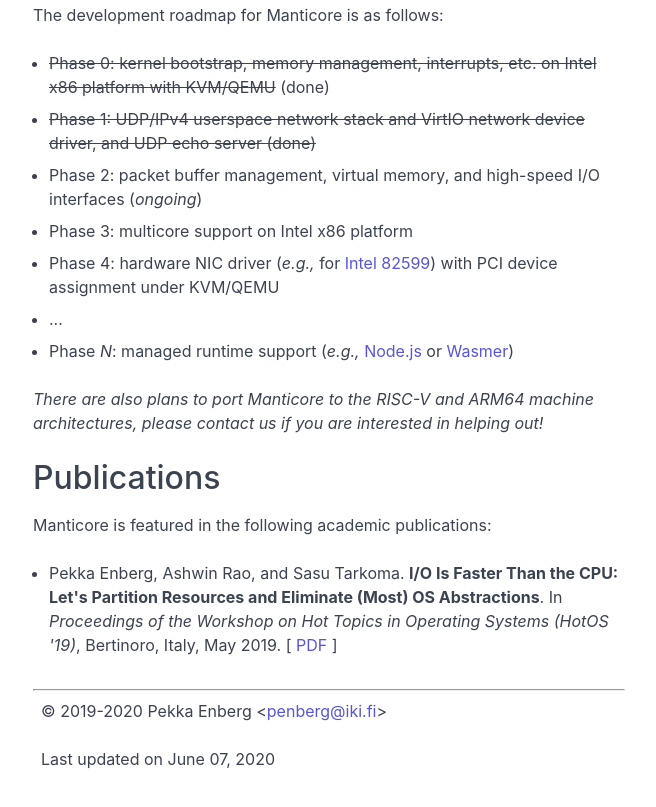
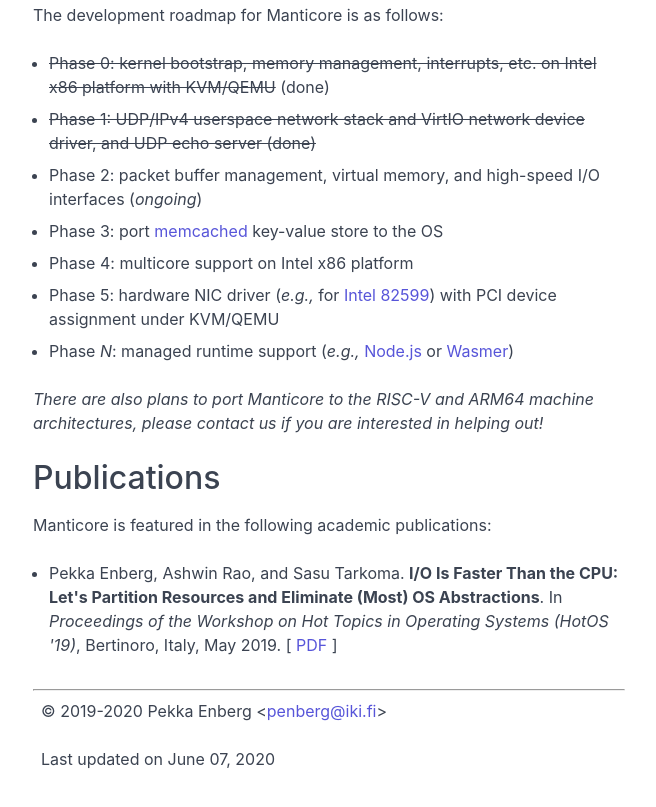
Before and after one commit to manticoreos/manticoreos.github.io, a plain HTML site: page index.html in a window 1280 px wide. Shown: the part 1205-2012 px from the top of the page, without its empty margins (311-967 px from the left). Drawn offline with nearby package versions, Linux system fonts and the light colour scheme.

Commit message:
Update roadmap on home page

```diff
--- a/index.html
+++ b/index.html
@@ -89,9 +89,9 @@
             <li><s>Phase 0: kernel bootstrap, memory management, interrupts, etc. on Intel x86 platform with KVM/QEMU</s> (done)</li>
 	    <li><s>Phase 1: UDP/IPv4 userspace network stack and VirtIO network device driver, and UDP echo server (done)</s></li>
             <li>Phase 2: packet buffer management, virtual memory, and high-speed I/O interfaces (<i>ongoing</i>)</li>
-            <li>Phase 3: multicore support on Intel x86 platform</li>
-            <li>Phase 4: hardware NIC driver (<i>e.g.,</i> for <a href="https://www.intel.com/content/dam/www/public/us/en/documents/datasheets/82599-10-gbe-controller-datasheet.pdf">Intel 82599</a>) with PCI device assignment under KVM/QEMU</li>
-            <li>...</li>
+	    <li>Phase 3: port <a href="https://memcached.org/">memcached</a> key-value store to the OS</li>
+            <li>Phase 4: multicore support on Intel x86 platform</li>
+            <li>Phase 5: hardware NIC driver (<i>e.g.,</i> for <a href="https://www.intel.com/content/dam/www/public/us/en/documents/datasheets/82599-10-gbe-controller-datasheet.pdf">Intel 82599</a>) with PCI device assignment under KVM/QEMU</li>
             <li>Phase <i>N</i>: managed runtime support (<i>e.g.,</i> <a href="https://nodejs.org">Node.js</a> or <a href="https://wasmer.io/">Wasmer</a>)</li>
           </ul>
         </p>
```
